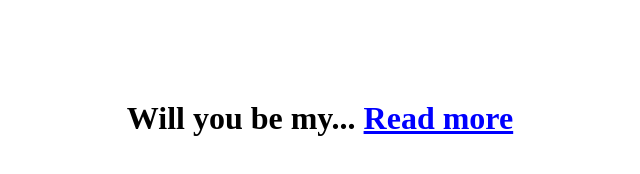
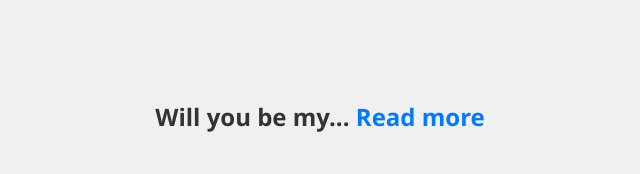
Before and after one commit to Vernon30/Personal, a plain HTML site: page index.html in a window 1280 px wide. Shown: the whole page, without its empty margins (320-960 px from the left). Drawn offline with Linux system fonts and the light colour scheme.

Commit message:
Update style.css

```diff
--- a/style.css
+++ b/style.css
@@ -1,14 +1,26 @@
+body {
+    margin: 0;
+    padding: 0;
+    font-family: 'Segoe UI', Tahoma, Geneva, Verdana, sans-serif;
+    background-color: #f0f0f0;
+}
+
 .container {
     text-align: center;
     margin-top: 100px;
 }
 
-.hide {
-    display: none;
+h1 {
+    font-size: 24px;
+    color: #333;
 }
 
 #readMore {
-    color: blue;
-    text-decoration: underline;
-    cursor: pointer;
+    color: #007bff;
+    text-decoration: none;
+    transition: color 0.3s;
 }
+
+#readMore:hover {
+    color: #0056b3;
+}
```
